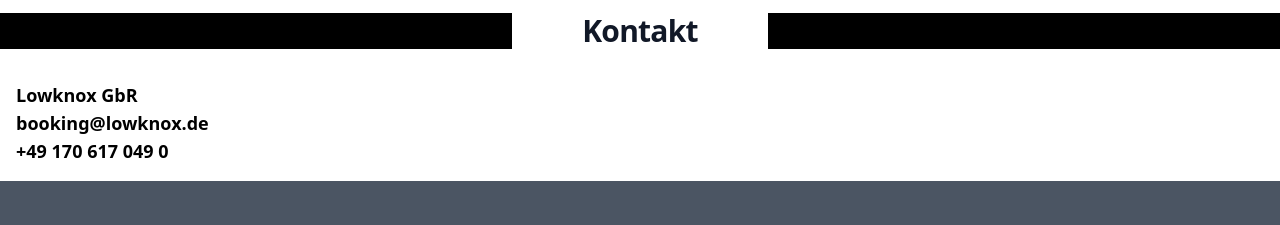
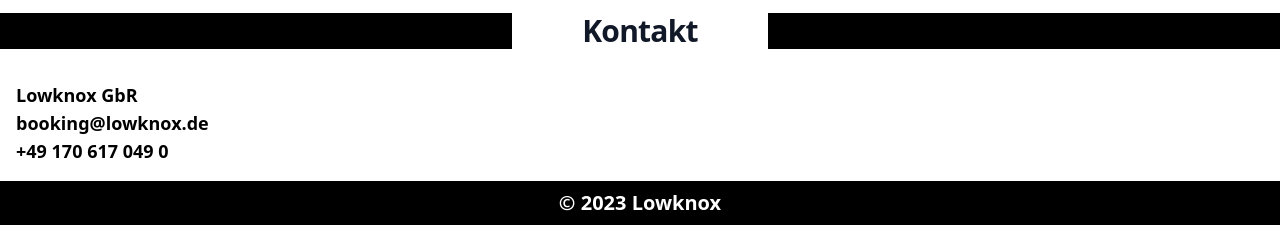
Before and after one commit to danielHin/lowknox-epk, a website built with Vite: page src/index.html in a window 1280 px wide. Shown: the part 4863-5088 px from the top of the page. Before the commit the page ends 5044 px from the top, so only its background shows below. Built offline with nearby package versions, Linux system fonts and the light colour scheme; files whose address does not match are found by name; what tw-elements would draw is missing.

Commit message:
add footer

```diff
--- a/src/index.html
+++ b/src/index.html
@@ -286,6 +286,12 @@
     <script type="module" src="../node_modules/tw-elements/dist/js/tw-elements.es.min.js"></script>
     <script type="module" src="./script.js"></script>
 </body>
-
+<footer>
+    <div class="flex justify-center bg-black">
+        <div class="text-xl font-semibold p-2">
+            <p>© 2023 Lowknox</p>
+        </div>
+    </div>
+</footer>
 
 </html>
```
